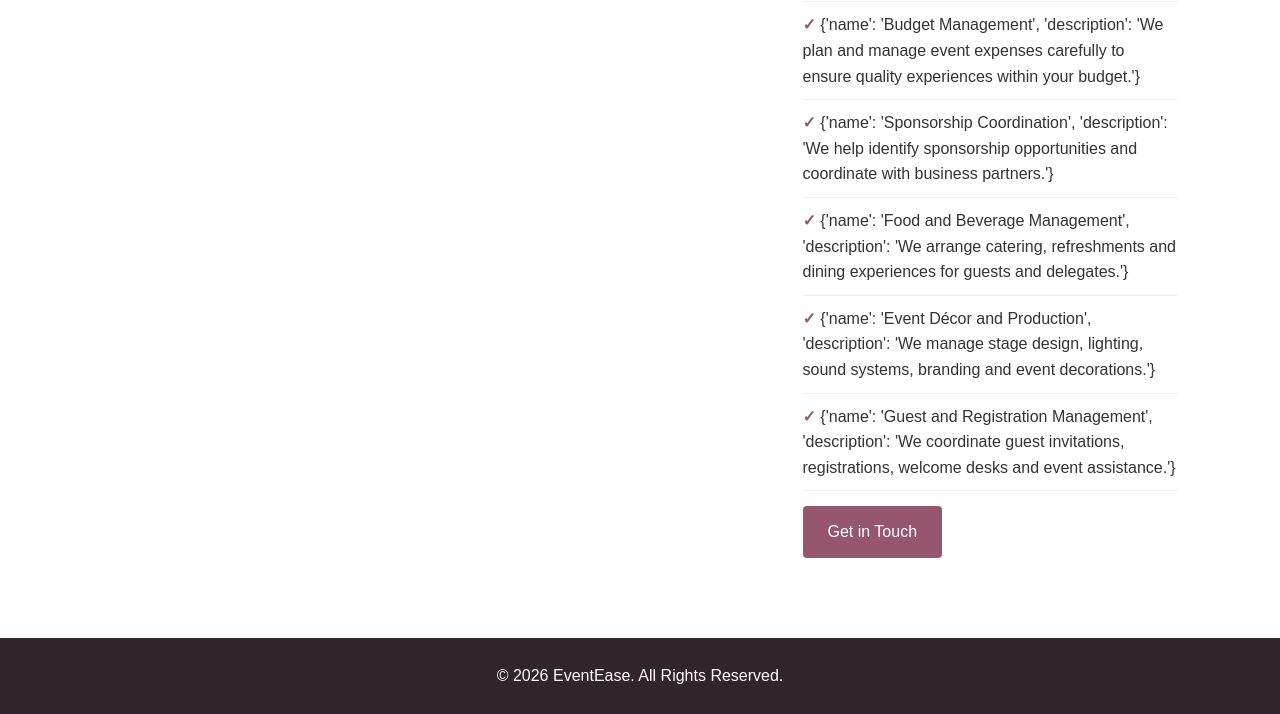
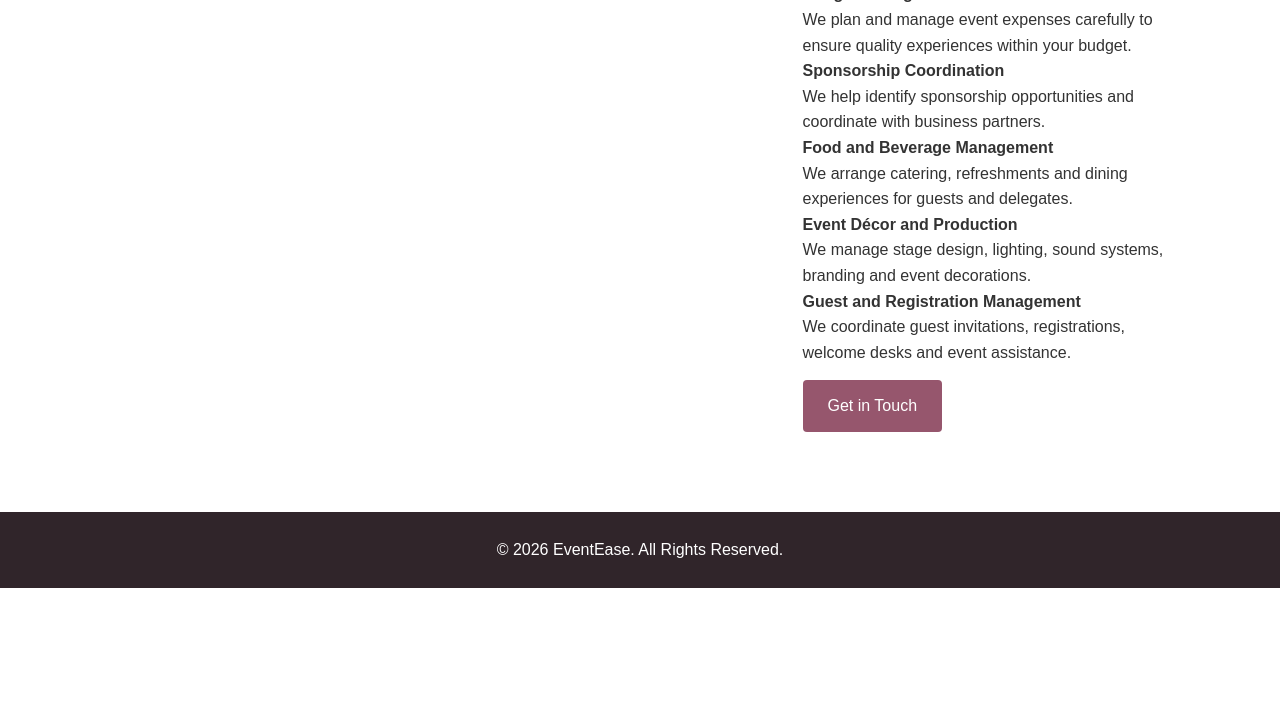
Before and after one commit to catrixcoded/Event-management-system, a Flask app: page /events in a window 1280 px wide. Shown: the part 703-1417 px from the top of the page. After the commit the page ends 1291 px from the top, so only its background shows below. Run offline with Flask 3, Linux system fonts and the light colour scheme.

Commit message:
Update events.html

```diff
--- a/templates/events.html
+++ b/templates/events.html
@@ -49,11 +49,20 @@
 
                 <h3>Our Services</h3>
 
-                <ul class="service-list">
-                    {% for service in event.services %}
-                    <li>{{ service }}</li>
-                    {% endfor %}
-                </ul>
+
+<div class="service-list">
+
+    {% for service in event.services %}
+
+    <div class="service-item">
+        <h4>{{ service.name }}</h4>
+        <p>{{ service.description }}</p>
+    </div>
+
+    {% endfor %}
+
+</div>
+
 
                 <a href="/#contact" class="button">Get in Touch</a>
             </div>
```
